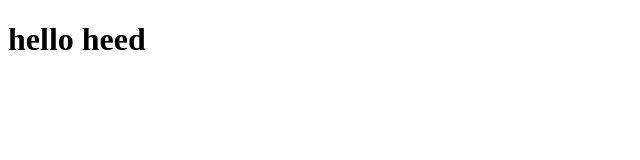
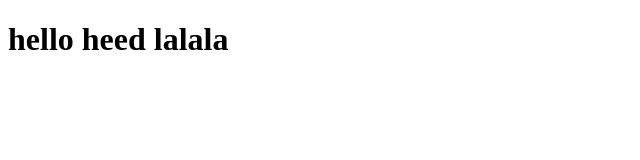
Before and after one commit to Heedeye/coursera-javascript, a plain HTML site: page site/index.html in a window 1280 px wide. Shown: the whole page, without its empty margins (0-640 px from the left). Drawn offline with Linux system fonts and the light colour scheme.

Commit message:
small addition

```diff
--- a/site/index.html
+++ b/site/index.html
@@ -6,6 +6,6 @@
 	<title>hello heed</title>
 </head>
 <body>
-<h1>hello heed</h1>
+<h1>hello heed lalala</h1>
 </body>
 </html>
```
